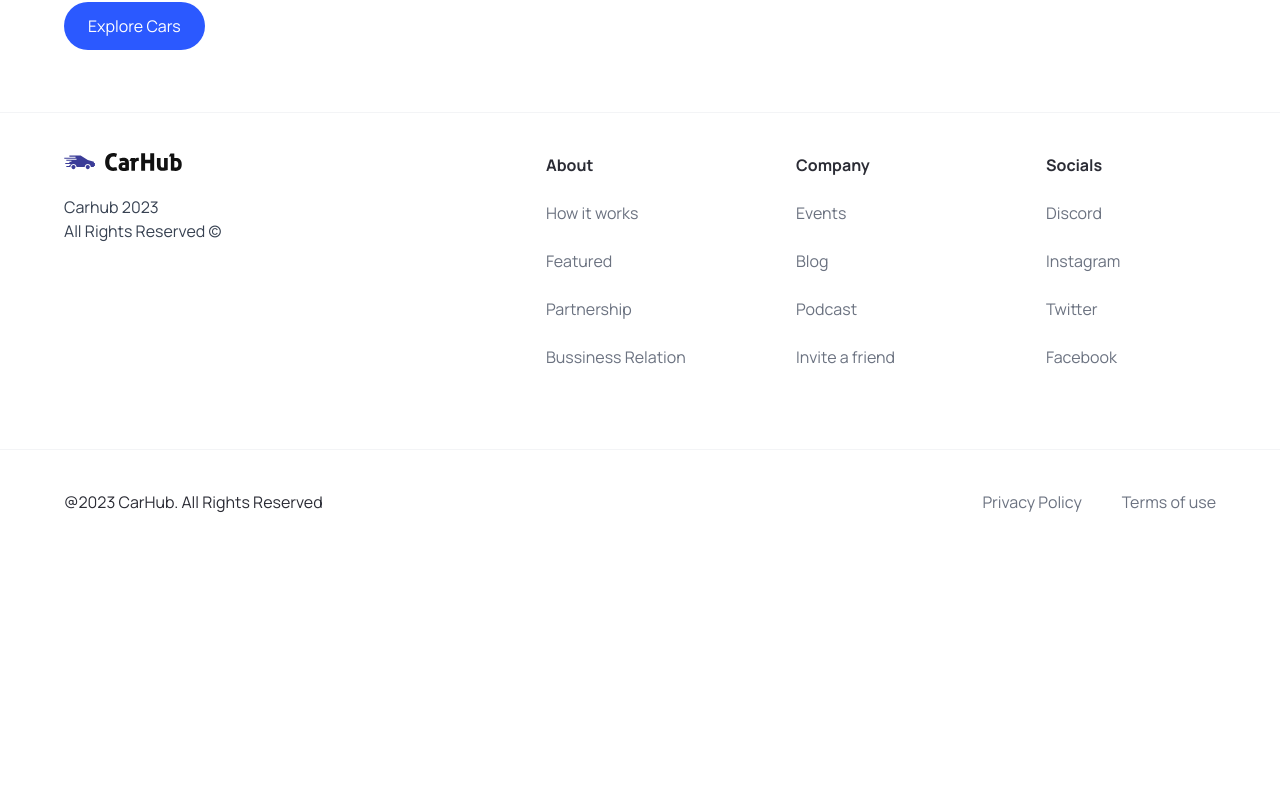
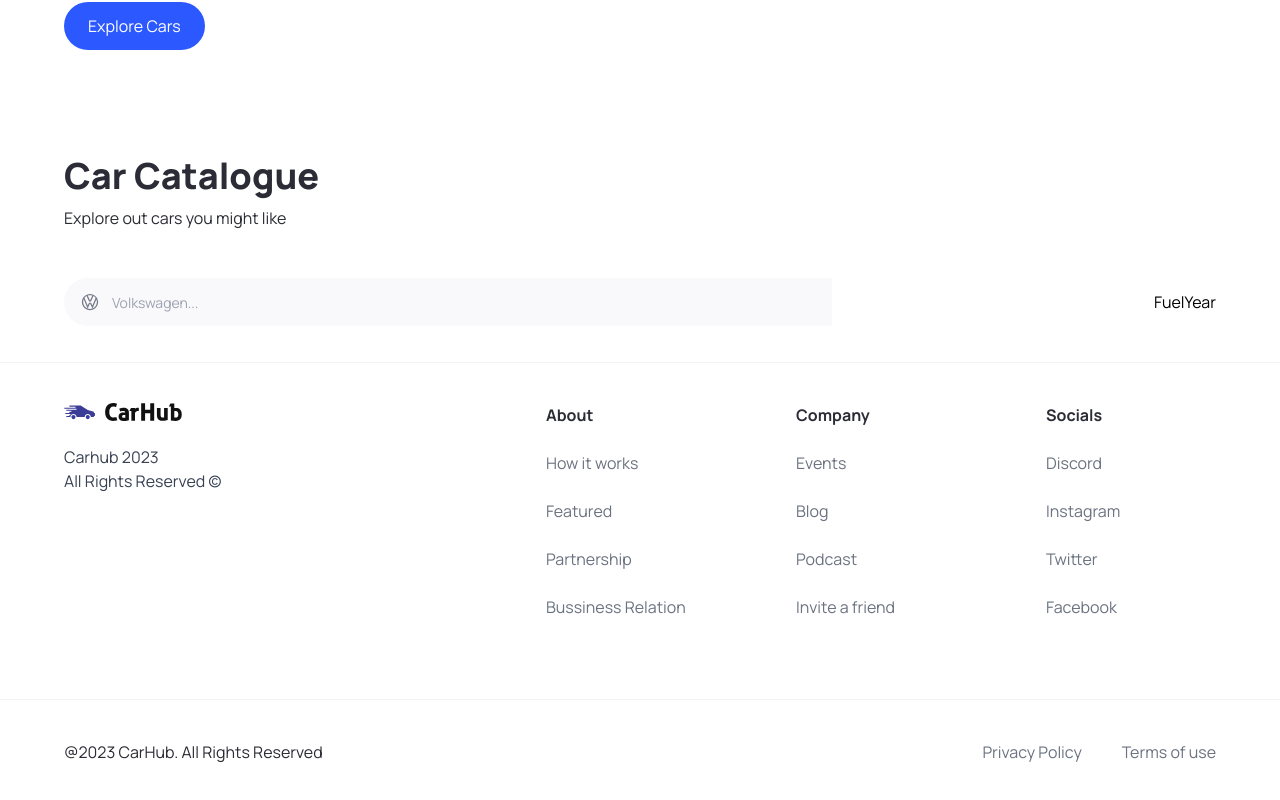
Before and after one commit to IKala4I/carHub-nextjs, a Next.js app: page / in a window 1280 px wide. Shown: the part 708-1508 px from the top of the page. Before the commit the page ends 1262 px from the top, so only its background shows below. Built offline with nearby package versions, Linux system fonts and the light colour scheme.

Commit message:
+ Created SearchManufacturer.tsx

```diff
--- a/src/app/page.tsx
+++ b/src/app/page.tsx
@@ -1,9 +1,22 @@
-import {Hero} from '@/components'
+import {CustomFilter, Hero, SearchBar} from '@/components'
 
 export default function Home() {
     return (
         <main className="overflow-hidden">
             <Hero/>
+            <section className={'mt-12 padding-x padding-y max-width'}>
+                <div className={'home__text-container'}>
+                    <h1 className={'text-4xl font-extrabold'}>Car Catalogue</h1>
+                    <p>Explore out cars you might like</p>
+                </div>
+                <div className={'home__filters'}>
+                    <SearchBar/>
+                    <div className={'home__filter-container'}>
+                        <CustomFilter title={'Fuel'}/>
+                        <CustomFilter title={'Year'}/>
+                    </div>
+                </div>
+            </section>
         </main>
     )
 }
--- /dev/null
+++ b/src/components/CustomFilter.tsx
@@ -0,0 +1,7 @@
+export default function CustomFilter({title}: { title: string }) {
+    return (
+        <>
+            {title}
+        </>
+    )
+}
--- a/src/components/Hero.tsx
+++ b/src/components/Hero.tsx
@@ -7,7 +7,7 @@
     const handleScroll = () => {
     }
     return (
-        <div className={'hero'}>
+        <section className={'hero'}>
             <div className={'flex-1 pt-36 padding-x'}>
                 <h1 className={'hero__title'}>Find, book, ot rent a car -- quickly and easily!</h1>
 
@@ -25,6 +25,6 @@
                 </div>
                 <div className={'hero__image-overlay'}/>
             </div>
-        </div>
+        </section>
     )
 }
--- /dev/null
+++ b/src/components/SearchBar.tsx
@@ -0,0 +1,23 @@
+'use client'
+
+import Image from "next/image";
+import React, {useState} from "react";
+import SearchManufacturer from '@/components/SearchManufacturer'
+
+export default function SearchBar() {
+    const [manufacturer, setManufacturer] = useState('')
+
+    const handleSearch = () => {
+    }
+
+    return (
+        <form className={'searchbar'} onSubmit={handleSearch}>
+            <div className={'searchbar__item'}>
+                <SearchManufacturer
+                    manufacturer={manufacturer}
+                    setManufacturer={setManufacturer}
+                />
+            </div>
+        </form>
+    )
+}
--- /dev/null
+++ b/src/components/SearchManufacturer.tsx
@@ -0,0 +1,90 @@
+import {SearchManufacturerProps} from '@/types'
+import {Fragment, useState} from 'react'
+
+import Image from 'next/image'
+import {manufacturers} from '@/constants'
+import {Combobox, Transition} from '@headlessui/react'
+
+export default function SearchManufacturer({manufacturer, setManufacturer}: SearchManufacturerProps) {
+    const [query, setQuery] = useState('')
+
+    const filteredManufacturers =
+        query === ''
+            ? manufacturers
+            : manufacturers.filter(item =>
+                item
+                    .toLowerCase()
+                    .replace(/\s+/g, "")
+                    .includes(query.toLowerCase().replace(/\s+/g, ""))
+            )
+
+    return (
+        <div className={'search-manufacturer'}>
+            <Combobox value={manufacturer} onChange={setManufacturer}>
+                <div className='relative w-full'>
+                    <Combobox.Button className='absolute top-[14px]'>
+                        <Image
+                            src='/car-logo.svg'
+                            width={20}
+                            height={20}
+                            className='ml-4'
+                            alt='car logo'
+                        />
+                    </Combobox.Button>
+                    <Combobox.Input
+                        className='search-manufacturer__input'
+                        displayValue={(item: string) => item}
+                        onChange={(event) => setQuery(event.target.value)} // Update the search query when the input changes
+                        placeholder='Volkswagen...'
+                    />
+                    <Transition
+                        as={Fragment}
+                        leave='transition ease-in duration-100'
+                        leaveFrom='opacity-100'
+                        leaveTo='opacity-0'
+                        afterLeave={() => setQuery("")}
+                    >
+                        <Combobox.Options
+                            className='absolute mt-1 max-h-60 w-full overflow-auto rounded-md bg-white py-1 text-base shadow-lg ring-1 ring-black ring-opacity-5 focus:outline-none sm:text-sm'
+                            static
+                        >
+                            {filteredManufacturers.length === 0 && query !== "" ? (
+                                <Combobox.Option
+                                    value={query}
+                                    className='search-manufacturer__option'
+                                >
+                                    Create "{query}"
+                                </Combobox.Option>
+                            ) : (
+                                filteredManufacturers.map((item) => (
+                                    <Combobox.Option
+                                        key={item}
+                                        className={({active}) =>
+                                            `relative search-manufacturer__option ${
+                                                active ? "bg-primary-blue text-white" : "text-gray-900"
+                                            }`
+                                        }
+                                        value={item}
+                                    >
+                                        {({selected, active}) => (
+                                            <>
+                        <span className={`block truncate ${selected ? "font-medium" : "font-normal"}`}>
+                          {item}
+                        </span>
+                                                {selected ? (
+                                                    <span
+                                                        className={`absolute inset-y-0 left-0 flex items-center pl-3 ${active ? "text-white" : "text-pribg-primary-purple"}`}
+                                                    ></span>
+                                                ) : null}
+                                            </>
+                                        )}
+                                    </Combobox.Option>
+                                ))
+                            )}
+                        </Combobox.Options>
+                    </Transition>
+                </div>
+            </Combobox>
+        </div>
+    )
+}
--- a/src/types/index.ts
+++ b/src/types/index.ts
@@ -6,3 +6,8 @@
     handleClick?: MouseEventHandler<HTMLButtonElement>
     btnType?: 'button' | 'submit'
 }
+
+export interface SearchManufacturerProps {
+    manufacturer: string
+    setManufacturer: (manufacturer: string) => void
+}
```
Also changed, not shown: package.json (+6 -5 lines), src/components/index.ts (+7 -1 lines).
